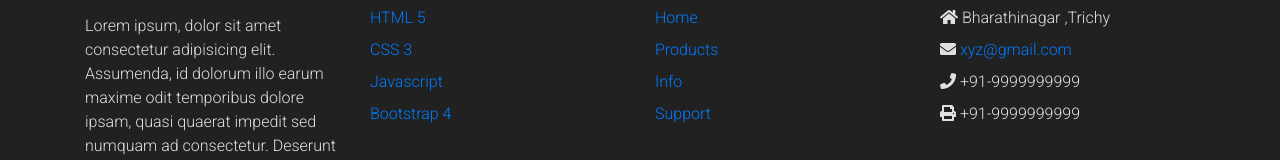
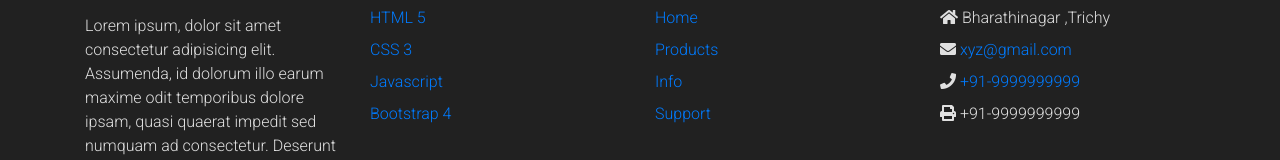
Before and after one commit to Steveinfant05/steveinfant05.github.io, a website: page MINI PROJECT/public_html/support.html in a window 1280 px wide. Shown: the part 239-399 px from the top of the page. Drawn offline with nearby package versions, Linux system fonts and the light colour scheme.

Commit message:
Update support.html

```diff
--- a/MINI PROJECT/public_html/support.html
+++ b/MINI PROJECT/public_html/support.html
@@ -99,7 +99,7 @@
                 <ul class="list-unstyled">
                     <li class="my-2 text-light"><i class="fas fa-home"></i> Bharathinagar ,Trichy</li>
                     <li class="my-2 text-light"><i class="fas fa-envelope"></i> <a href ="mailto:xyz@gmail.com"> xyz@gmail.com </a></li>
-                    <li class="my-2 text-light"><i class="fas fa-phone"></i> +91-9999999999</li>
+                    <li class="my-2 text-light"><i class="fas fa-phone"></i><a href="tel:9999999999"> +91-9999999999</a></li>
                     <li class="my-2 text-light"><i class="fas fa-print"></i> +91-9999999999</li>
                 </ul>
             </div>
```
